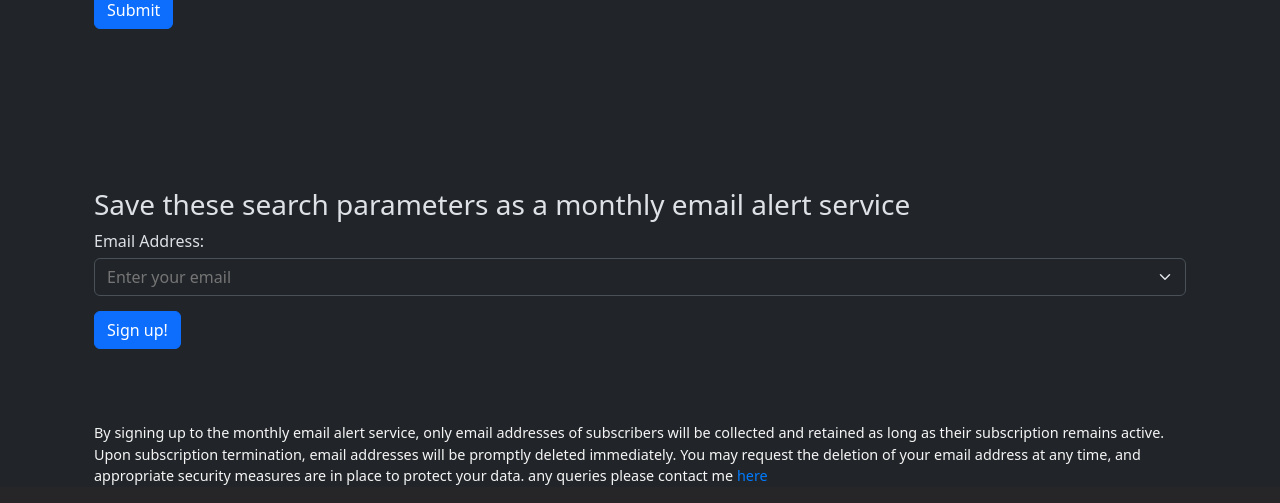
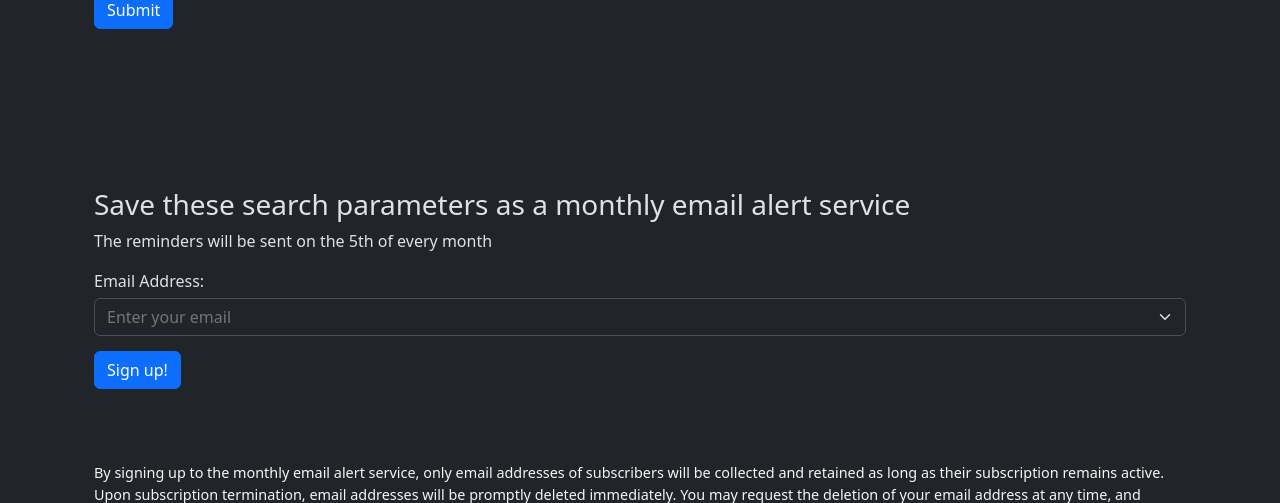
Before and after one commit to ChngYuanLongRandy/HDBResalePriceAlert, a Flask app: page / in a window 1280 px wide. Shown: the part 794-1297 px from the top of the page. Run offline with Flask 3, Linux system fonts and the light colour scheme; some libraries are stand-ins or nearby versions.

Commit message:
fixed month and added date of email on index

```diff
--- a/app/app.py
+++ b/app/app.py
@@ -171,7 +171,7 @@ def testSendEmail():
             logger.info(f"update datetime of email {verified_user.email}")
             update_user_with_senddatetime(verified_user, datetimeSent)
             logger.info(f"Before sending email to {verified_user.email}")
-            header = f"""Hi. This is the alert for {datetime.now().month} month, {datetime.now().year}"""
+            header = f"""Hi. This is the alert for {datetime.now().strftime('%B')} month, {datetime.now().year}"""
             footer = f"If you would like to unsubscribe to this alert, click here : <a href='https://{domainname}/unsub/{verified_user.token}' style='color: #3498db; text-decoration: underline;'>here</a></p>"
             send_email_template(verified_user.email,header, footer,True, df)
 
--- a/app/templates/index.html
+++ b/app/templates/index.html
@@ -65,6 +65,7 @@
     <br>
 
     <h3>Save these search parameters as a monthly email alert service</h3>
+    <p>The reminders will be sent on the 5th of every month</p>
     <div>
         <label for="email">Email Address:</label>
         <input type="email" id="email" class="form-select" placeholder="Enter your email">
```
